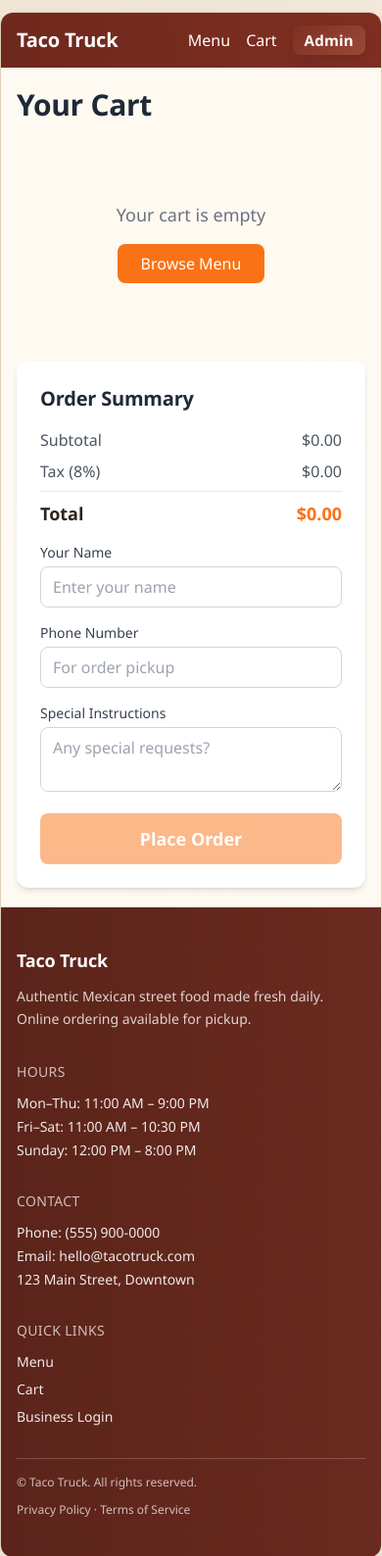
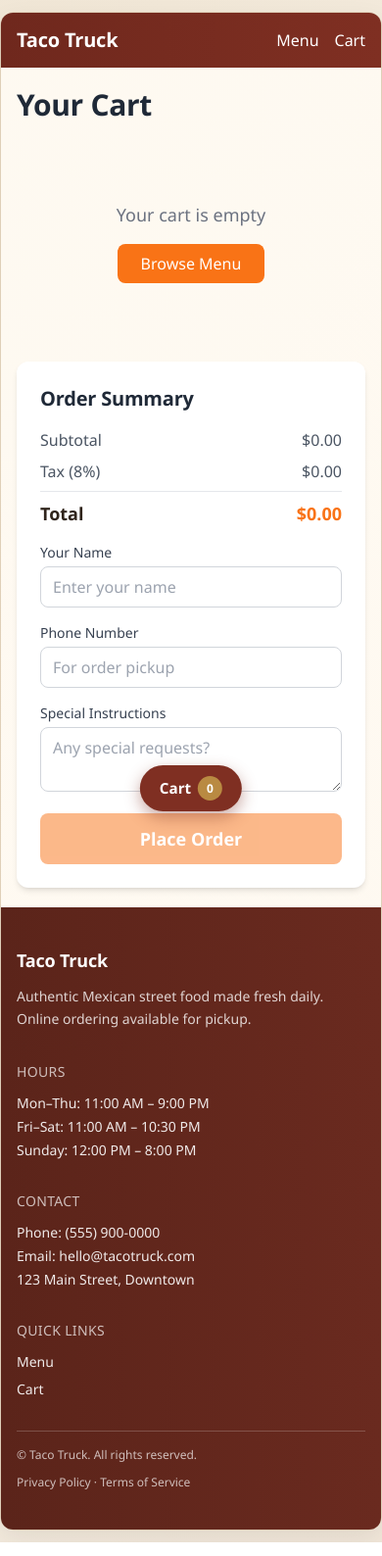
Before and after one commit to davislcruz/taco-truck-web-app, a FastAPI app: page /cart in a window 390 px wide. Shown: the top 1588 px of the page at 98% size. Run offline with FastAPI, Linux system fonts and the light colour scheme; some libraries are stand-ins or nearby versions.

Commit message:
🚀 Production-quality UX: clean customer/admin separation, mobile sticky cart, improved card polish, tighter hero with CTA

```diff
--- a/app/static/css/custom.css
+++ b/app/static/css/custom.css
@@ -69,16 +69,16 @@
 
 .menu-card {
     background: #fffdf8;
-    border: 1px solid #e8dbc6;
-    border-radius: var(--radius);
-    box-shadow: var(--shadow);
+    border: 1px solid #e6dcbf;
+    border-radius: 12px;
+    box-shadow: 0 4px 12px rgba(43, 33, 24, 0.08), 0 1px 3px rgba(43, 33, 24, 0.05);
     overflow: hidden;
 }
 
 .menu-card:hover {
     transform: translateY(-2px);
-    box-shadow: 0 14px 28px rgba(43, 33, 24, 0.14);
-    transition: all .18s ease;
+    box-shadow: 0 10px 20px rgba(43, 33, 24, 0.12), 0 2px 5px rgba(43, 33, 24, 0.07);
+    transition: all .20s ease;
 }
 
 .price-sticker {
@@ -172,7 +172,7 @@
 
 .carousel-card {
     scroll-snap-align: start;
-    min-height: 320px;
+    min-height: 318px;
 }
 
 .carousel-btn {
@@ -236,6 +236,36 @@
     border-color: #7f2f22;
 }
 
+/* Mobile sticky cart */
+.mobile-sticky-cart {
+    position: fixed;
+    bottom: 16px;
+    left: 50%;
+    transform: translateX(-50%);
+    z-index: 40;
+    display: flex;
+    align-items: center;
+    gap: .4rem;
+    background: #7f2f22;
+    color: #fff;
+    padding: .7rem 1.25rem;
+    border-radius: 999px;
+    font-weight: 600;
+    font-size: .95rem;
+    box-shadow: 0 6px 16px rgba(127, 47, 34, 0.42);
+}
+
+.mobile-sticky-cart .count-badge {
+    background: #b98a42;
+    color: #fff;
+    font-size: .75rem;
+    font-weight: 700;
+    padding: .2rem .5rem;
+    border-radius: 999px;
+    min-width: 1.6rem;
+    text-align: center;
+}
+
 .menu-section-header {
     border-bottom: none;
     padding-bottom: .25rem;
--- a/app/templates/admin/dashboard.html
+++ b/app/templates/admin/dashboard.html
@@ -1,4 +1,4 @@
-{% extends "base.html" %}
+{% extends "admin_base.html" %}
 
 {% block title %}Admin Dashboard - {{ app_name }}{% endblock %}
 
--- a/app/templates/admin/edit_item.html
+++ b/app/templates/admin/edit_item.html
@@ -1,4 +1,4 @@
-{% extends "base.html" %}
+{% extends "admin_base.html" %}
 
 {% block title %}Edit Item - {{ app_name }}{% endblock %}
 
--- a/app/templates/admin/menu.html
+++ b/app/templates/admin/menu.html
@@ -1,4 +1,4 @@
-{% extends "base.html" %}
+{% extends "admin_base.html" %}
 
 {% block title %}Menu Management - {{ app_name }}{% endblock %}
 
--- a/app/templates/admin/order_detail.html
+++ b/app/templates/admin/order_detail.html
@@ -1,4 +1,4 @@
-{% extends "base.html" %}
+{% extends "admin_base.html" %}
 
 {% block title %}Order #{{ order.id }} - Admin{% endblock %}
 
--- a/app/templates/admin/orders.html
+++ b/app/templates/admin/orders.html
@@ -1,4 +1,4 @@
-{% extends "base.html" %}
+{% extends "admin_base.html" %}
 
 {% block title %}Orders - {{ app_name }}{% endblock %}
 
--- a/app/templates/admin/settings.html
+++ b/app/templates/admin/settings.html
@@ -1,4 +1,4 @@
-{% extends "base.html" %}
+{% extends "admin_base.html" %}
 
 {% block title %}Settings - {{ app_name }}{% endblock %}
 
--- a/app/templates/base.html
+++ b/app/templates/base.html
@@ -46,17 +46,9 @@
                 <!-- Nav Links -->
                 <div class="flex items-center space-x-4">
                     <a href="/menu" class="text-white hover:text-yellow-200 transition">Menu</a>
-
-                    {% if is_admin %}
-                    <a href="/admin" class="text-white hover:text-yellow-200 transition">Dashboard</a>
-                    <a href="/admin/orders" class="text-white hover:text-yellow-200 transition">Orders</a>
-                    <a href="/logout" class="poster-btn px-3 py-1 rounded-lg">Logout</a>
-                    {% else %}
                     <a href="/cart" class="text-white hover:text-yellow-200 transition flex items-center">
                         Cart <span id="cart-count" class="ml-1 bg-taco-red text-white text-xs rounded-full px-2 py-0.5">0</span>
                     </a>
-                    <a href="/login" class="poster-btn px-3 py-1 rounded-lg">Admin</a>
-                    {% endif %}
                 </div>
             </div>
         </div>
@@ -118,7 +110,6 @@
                     <ul class="text-sm space-y-2">
                         <li><a href="/menu" class="text-white/90 hover:text-white underline-offset-4 hover:underline">Menu</a></li>
                         <li><a href="/cart" class="text-white/90 hover:text-white underline-offset-4 hover:underline">Cart</a></li>
-                        <li><a href="/login" class="text-white/90 hover:text-white underline-offset-4 hover:underline">Business Login</a></li>
                     </ul>
                 </div>
             </div>
@@ -133,6 +124,12 @@
     <!-- Toast Notifications -->
     <div id="toast-container" class="fixed bottom-4 right-4 z-50"></div>
 
+    <!-- Mobile Sticky Cart Button -->
+    <a href="/cart" class="mobile-sticky-cart md:hidden">
+        <span>Cart</span>
+        <span id="mobile-cart-count" class="count-badge">0</span>
+    </a>
+
     <!-- Cart Store (localStorage based) -->
     <script src="/static/js/cart.js"></script>
 
```
Also changed, not shown: app/templates/admin_base.html (added, +86 -0 lines), app/templates/menu.html (+12 -2 lines).
